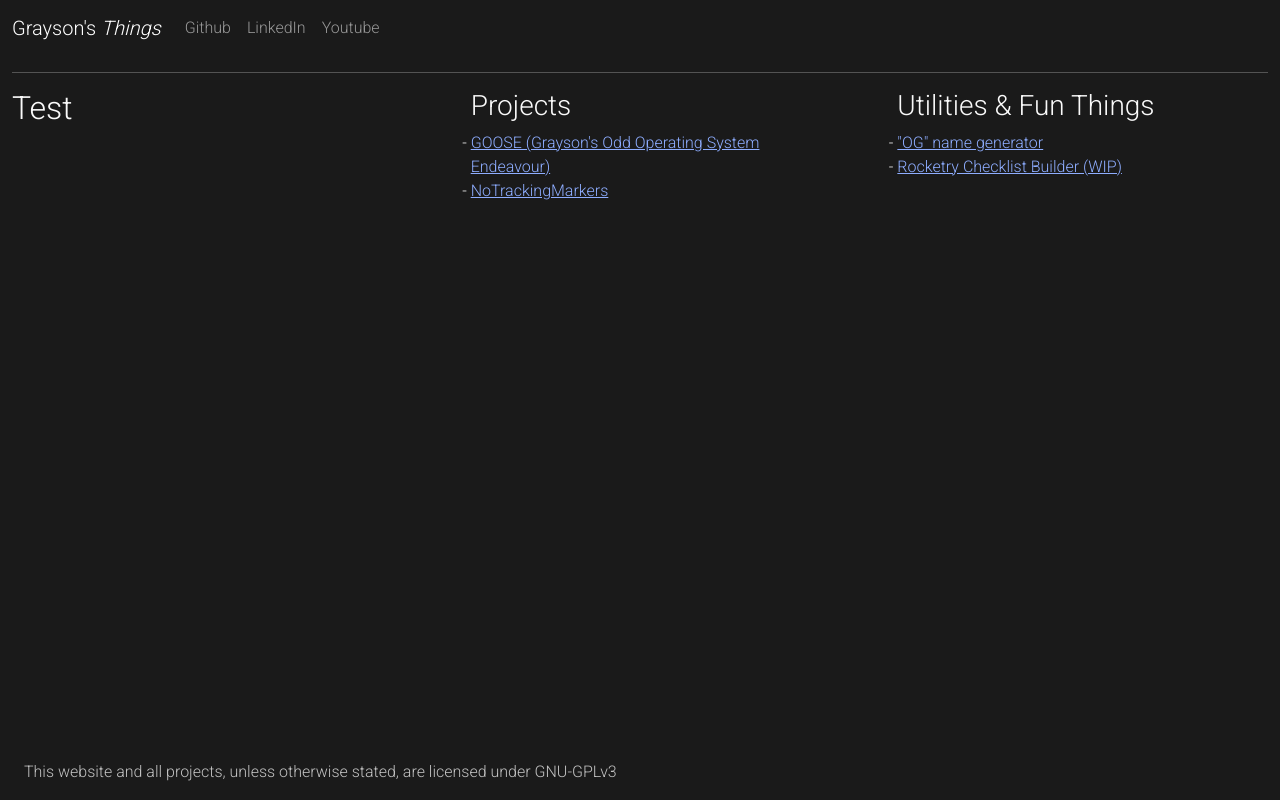
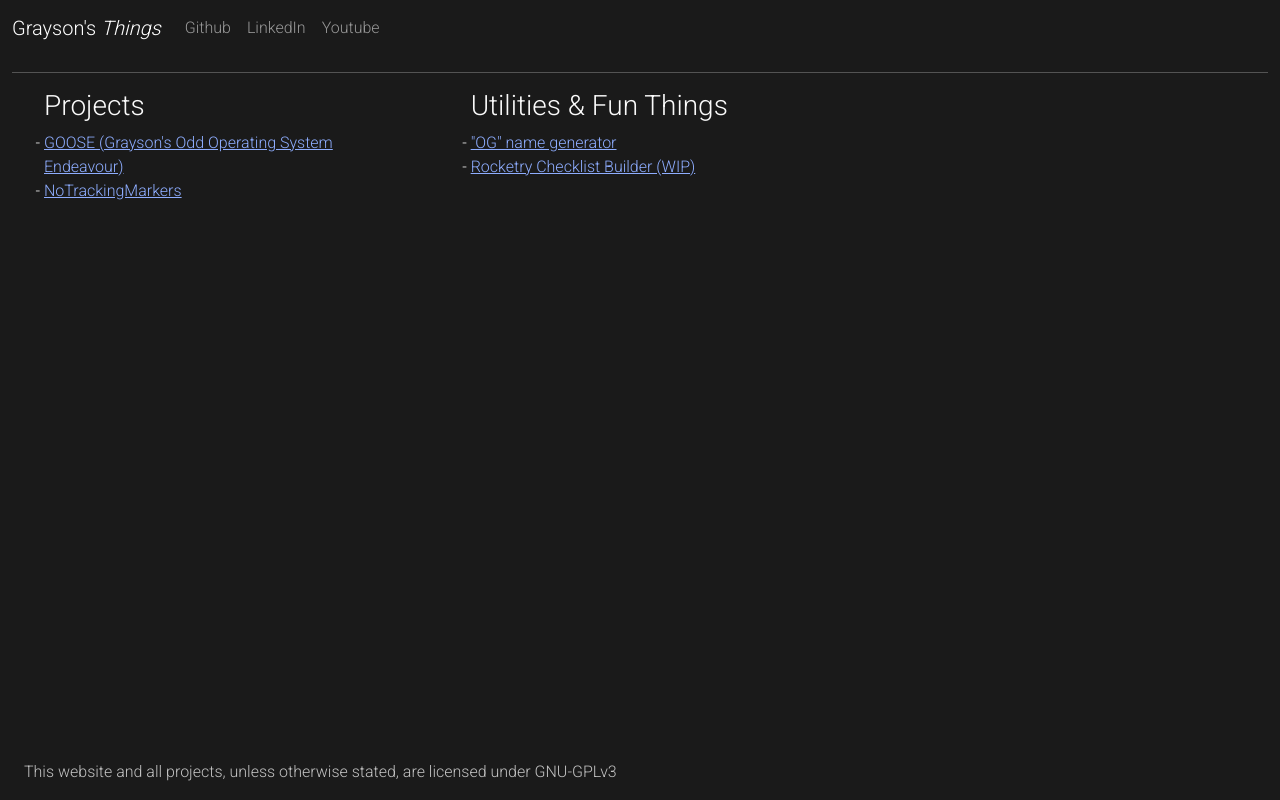
Before and after one commit to grsan45/static_sites, a React app: page /#/ in a window 1280 px wide. Built offline with nearby package versions, Linux system fonts and the light colour scheme; the HTML template or start-up script is replaced by a standard one.

Commit message:
Remove test code

```diff
--- a/src/views/Home.jsx
+++ b/src/views/Home.jsx
@@ -7,9 +7,6 @@ import Col from "../components/Col";
 const Home = () => {
     return (
          <View>
-             <Col>
-                 <h2>Test</h2>
-             </Col>
              <NavColumn title="Projects">
                  <Link className="main-nav-link" to="goose">GOOSE (Grayson's Odd Operating System Endeavour)</Link>
                  <Link className="main-nav-link" to="ntm">NoTrackingMarkers</Link>
```
